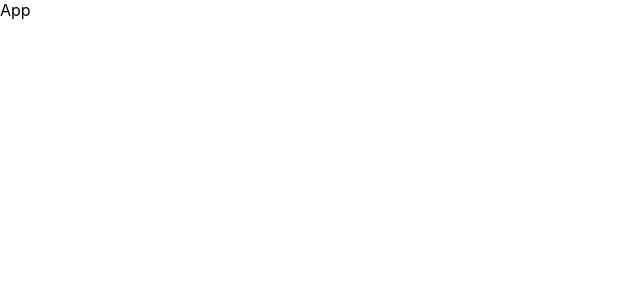
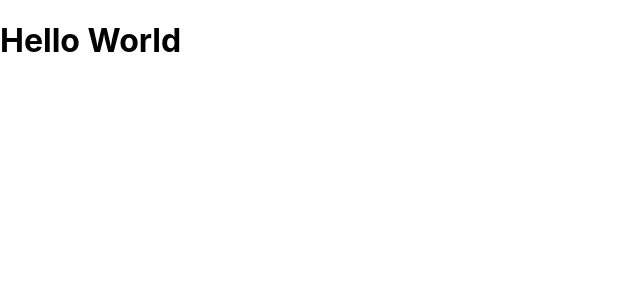
Before and after one commit to quocnhat02/ecommerce-nextjs, a React (Create React App) app: page / in a window 1280 px wide. Shown: the top 300 px of the page, without its empty margins (0-640 px from the left). Built offline with nearby package versions, Linux system fonts and the light colour scheme.

Commit message:
creating a custom component

```diff
--- a/src/App.js
+++ b/src/App.js
@@ -1,7 +1,15 @@
 import React from 'react';
 
 const App = () => {
-  return <div>App</div>;
+  return (
+    <div>
+      <HelloWorld />
+    </div>
+  );
+};
+
+const HelloWorld = () => {
+  return <h1>Hello World</h1>;
 };
 
 export default App;
```
